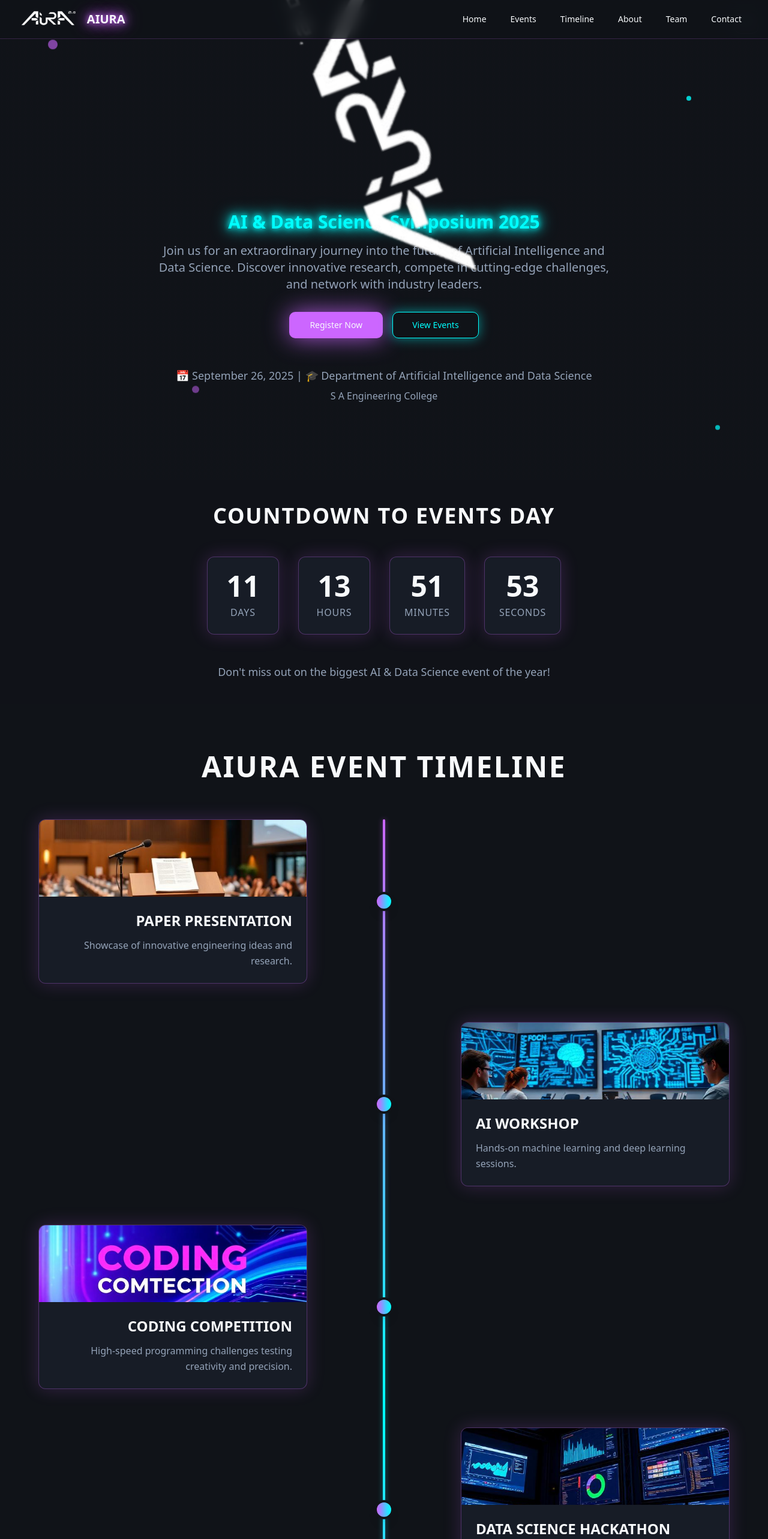
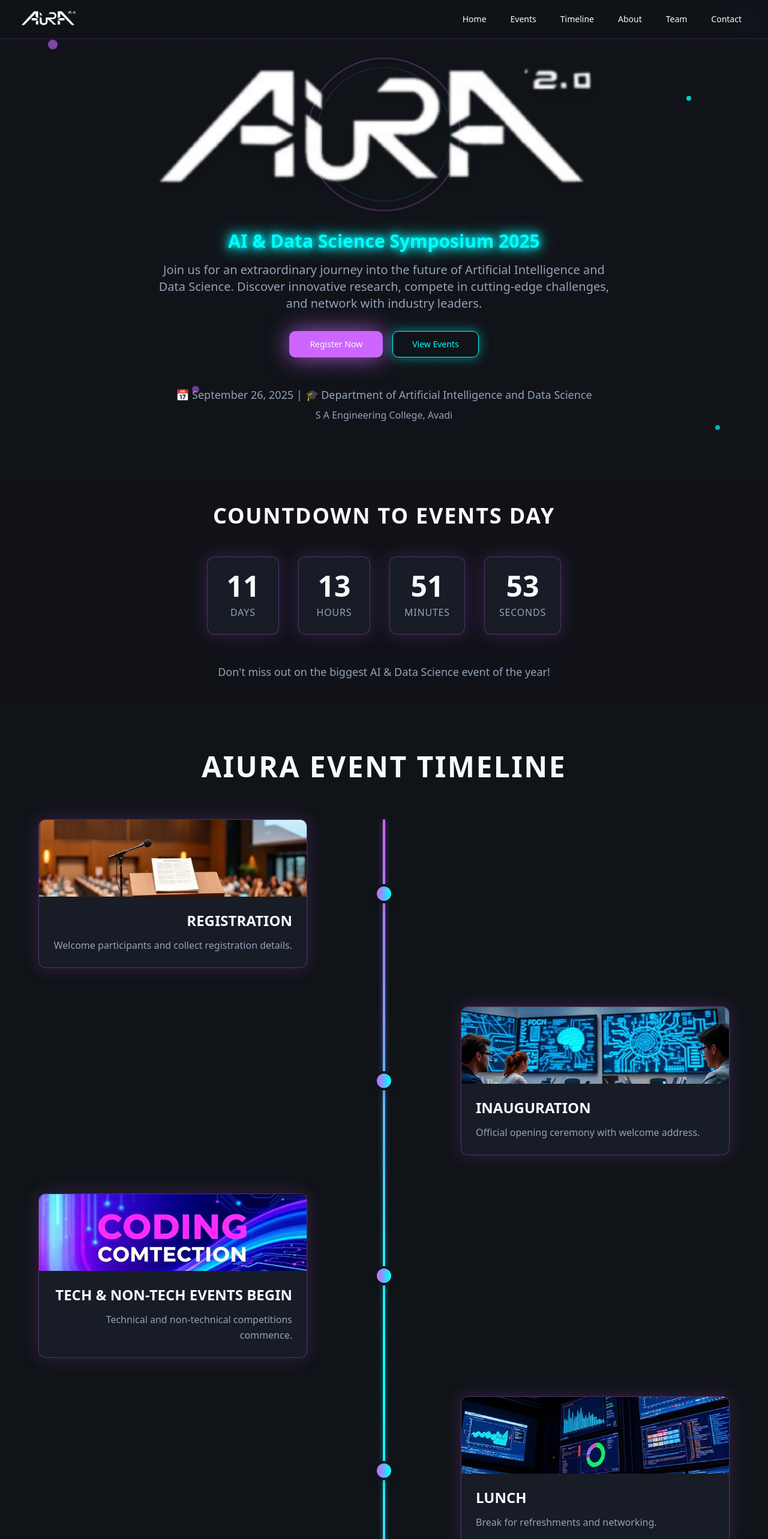
Before and after one commit to someshwur789/sympho-spark-fest, a React (Vite) app: page / in a window 1280 px wide. Shown: the top 2566 px of the page at 60% size. Built offline with nearby package versions, Linux system fonts and the light colour scheme; the HTML template or start-up script is replaced by a standard one.

Commit message:
Refactor Hero and Timeline components

```diff
--- a/src/components/Events.tsx
+++ b/src/components/Events.tsx
@@ -19,7 +19,7 @@ const Events = () => {
       type: "technical",
       title: "Technical",
       description: "Compete in Hack n Hammer hackathons, present research papers, and participate in ByteFest programming competitions.",
-      image: "/src/assets/event-coding.jpg",
+      image: "/src/assets/tech-non-tech-poster.png",
       borderClass: "border-primary/30",
       gradientClass: "from-primary/20 to-secondary/20",
       titleClass: "text-primary",
@@ -31,25 +31,13 @@ const Events = () => {
       type: "non-technical",
       title: "Non-Technical",
       description: "Join exciting Esports tournaments and showcase your film knowledge in Cinephile competitions.",
-      image: "/src/assets/event-creative.jpg",
+      image: "/src/assets/tech-non-tech-poster.png",
       borderClass: "border-secondary/30",
       gradientClass: "from-secondary/20 to-primary/20",
       titleClass: "text-secondary",
       onClick: handleNonTechnicalClick,
       ctaText: "Explore Creative Events →",
       ctaHoverClass: "group-hover:text-secondary"
-    },
-    {
-      type: "surprise",
-      title: "Surprise Event",
-      description: "Get ready for something extraordinary! A special surprise event that will be revealed soon. Stay tuned for an unforgettable experience.",
-      image: "/src/assets/event-surprise.jpg",
-      borderClass: "border-accent/30",
-      gradientClass: "from-accent/20 to-primary/20",
-      titleClass: "text-accent",
-      onClick: () => {},
-      ctaText: "Coming Soon... 🎉",
-      ctaHoverClass: "group-hover:text-primary"
     }
   ];
 
@@ -75,7 +63,7 @@ const Events = () => {
         >
           <CarouselContent>
             {events.map((event, index) => (
-              <CarouselItem key={index} className="md:basis-1/2 lg:basis-1/3">
+              <CarouselItem key={index} className="md:basis-1/2">
                 <Card
                   className={`glow-card cursor-pointer group transition-all duration-300 hover:scale-105 bg-card ${event.borderClass}`}
                   onClick={event.onClick}
--- a/src/components/Hero.tsx
+++ b/src/components/Hero.tsx
@@ -10,12 +10,16 @@ const Hero = () => {
       <div className="absolute inset-0 bg-gradient-to-b from-background via-background/90 to-background"></div>
 
       <div className="relative z-10 text-center px-4 max-w-5xl mx-auto">
-        {/* Logo */}
-        <div className="mb-8 animate-float">
+        {/* Logo with Circular Animation */}
+        <div className="mb-8 relative">
+          <div className="absolute inset-0 w-64 h-64 mx-auto">
+            <div className="w-full h-full border-2 border-primary/30 rounded-full animate-spin-slow"></div>
+            <div className="absolute inset-4 w-56 h-56 border border-secondary/20 rounded-full animate-spin-reverse"></div>
+          </div>
           <img
             src={aiuraLogo}
             alt="AIURA"
-            className="mx-auto h-48 w-auto mb-4 filter drop-shadow-lg animate-spin-slow"
+            className="relative mx-auto h-64 w-auto filter drop-shadow-lg"
           />
         </div>
 
@@ -53,7 +57,7 @@ const Hero = () => {
             📅 September 26, 2025 | 🎓 Department of Artificial Intelligence and Data Science
           </p>
           <p className="text-md text-muted-foreground mt-2">
-            S A Engineering College
+            S A Engineering College, Avadi
           </p>
         </div>
       </div>
--- a/src/components/Navbar.tsx
+++ b/src/components/Navbar.tsx
@@ -18,9 +18,8 @@ const Navbar = () => {
     <nav className="fixed top-0 left-0 right-0 z-50 bg-background/80 backdrop-blur-md border-b border-primary/20">
       <div className="max-w-7xl mx-auto px-4 sm:px-6 lg:px-8">
         <div className="flex items-center justify-between h-16">
-          <div className="flex items-center space-x-3">
+          <div className="flex items-center">
             <img src={aiuraLogo} alt="AIURA" className="h-8 w-auto" />
-            <span className="text-xl font-bold neon-text">AIURA</span>
           </div>
 
           {/* Desktop Navigation */}
--- a/src/components/Team.tsx
+++ b/src/components/Team.tsx
@@ -1,33 +1,27 @@
 const Team = () => {
   const teamMembers = [
     {
-      name: "Dhanush M",
-      role: "President",
+      name: "Dharshini Shree",
+      role: "Coordinator",
       phone: "+91 93959 56542",
+      image: "👩‍💼"
+    },
+    {
+      name: "Rajkumar",
+      role: "Coordinator",
+      phone: "+91 95769 81801",
       image: "👨‍💼"
     },
     {
-      name: "Ashtami R S",
-      role: "Vice President",
-      phone: "+91 95769 81801",
-      image: "👩‍💼"
-    },
-    {
-      name: "Charan B",
-      role: "Secretary",
+      name: "Bala Kumar",
+      role: "Coordinator",
       phone: "+91 81833 34200",
       image: "👨‍💻"
     },
     {
-      name: "Shyam Sundar R",
-      role: "Joint Secretary",
+      name: "Srija",
+      role: "Coordinator",
       phone: "+91 80150 66653",
-      image: "👨‍🔬"
-    },
-    {
-      name: "Harshinee R",
-      role: "Treasurer",
-      phone: "+91 87169 19126",
       image: "👩‍💻"
     }
   ];
@@ -36,15 +30,15 @@ const Team = () => {
     <section id="team" className="py-20 px-4 bg-background">
       <div className="max-w-6xl mx-auto">
         <div className="text-center mb-16">
-          <h2 className="text-4xl md:text-5xl font-bold cyan-text tracking-wider mb-4">
-            TEAM
+          <h2 className="text-4xl md:text-5xl font-bold text-primary tracking-wider mb-4">
+            COORDINATORS
           </h2>
           <p className="text-lg text-muted-foreground max-w-2xl mx-auto">
-            Meet the dedicated team behind AIURA who make this symposium possible
+            Meet the dedicated coordinators behind AIURA who make this symposium possible
           </p>
         </div>
 
-        <div className="grid grid-cols-1 md:grid-cols-2 lg:grid-cols-3 gap-8">
+        <div className="grid grid-cols-1 md:grid-cols-2 lg:grid-cols-4 gap-8">
           {teamMembers.map((member, index) => (
             <div
               key={index}
--- a/src/components/Timeline.tsx
+++ b/src/components/Timeline.tsx
@@ -1,38 +1,38 @@
 const Timeline = () => {
   const timelineEvents = [
     {
-      title: "PAPER PRESENTATION",
-      description: "Showcase of innovative engineering ideas and research.",
+      title: "REGISTRATION",
+      description: "Welcome participants and collect registration details.",
       image: "/src/assets/timeline-presentation.jpg",
       side: "left"
     },
     {
-      title: "AI WORKSHOP",
-      description: "Hands-on machine learning and deep learning sessions.",
+      title: "INAUGURATION",
+      description: "Official opening ceremony with welcome address.",
       image: "/src/assets/timeline-workshop.jpg",
       side: "right"
     },
     {
-      title: "CODING COMPETITION",
-      description: "High-speed programming challenges testing creativity and precision.",
+      title: "TECH & NON-TECH EVENTS BEGIN",
+      description: "Technical and non-technical competitions commence.",
       image: "/src/assets/event-coding.jpg",
       side: "left"
     },
     {
-      title: "DATA SCIENCE HACKATHON",
-      description: "24-hour intensive data analysis and modeling competition.",
+      title: "LUNCH",
+      description: "Break for refreshments and networking.",
       image: "/src/assets/timeline-hackathon.jpg",
       side: "right"
     },
     {
-      title: "KEYNOTE SPEAKERS",
-      description: "Industry leaders sharing insights on AI and future technologies.",
+      title: "EVENTS CONTINUE",
+      description: "Afternoon session of competitions and presentations.",
       image: "/src/assets/event-ai.jpg",
       side: "left"
     },
     {
-      title: "NETWORKING SESSION",
-      description: "Connect with peers, mentors, and industry professionals.",
+      title: "PRIZE DISTRIBUTION",
+      description: "Award ceremony and closing remarks.",
       image: "/src/assets/gallery-1.jpg",
       side: "right"
     }
--- a/tailwind.config.ts
+++ b/tailwind.config.ts
@@ -96,6 +96,10 @@ export default {
           "0%": { transform: "rotate(0deg)" },
           "100%": { transform: "rotate(360deg)" },
         },
+        "spin-reverse": {
+          "0%": { transform: "rotate(0deg)" },
+          "100%": { transform: "rotate(-360deg)" },
+        },
       },
       animation: {
         "accordion-down": "accordion-down 0.2s ease-out",
@@ -104,6 +108,7 @@ export default {
         "pulse-glow": "pulse-glow 2s ease-in-out infinite",
         "slide-up": "slide-up 0.5s ease-out",
         "spin-slow": "spin-slow 10s linear infinite",
+        "spin-reverse": "spin-reverse 8s linear infinite reverse",
       },
     },
   },
```
Also changed, not shown: src/assets/tech-non-tech-poster.png (added).
